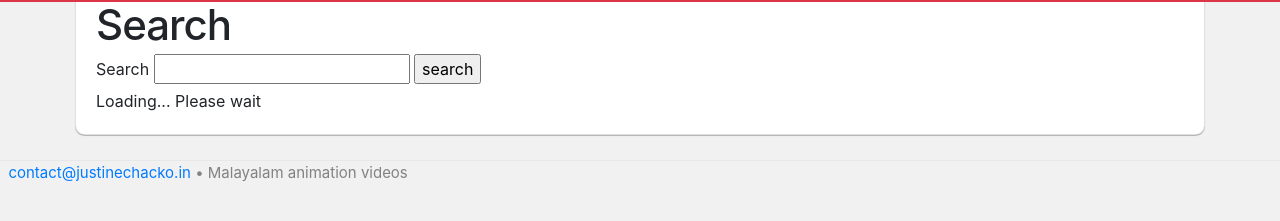
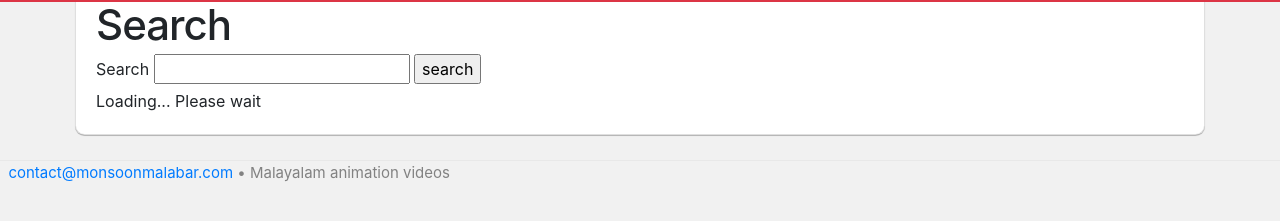
Before and after one commit to justinechacko/anime, a Jekyll site: the page built from search.md, in a window 1280 px wide. Shown: the part 90-311 px from the top of the page. Built offline with Jekyll 4.4.1, drawn with Linux system fonts in a browser that asks for light colours; nearby versions of some CDN libraries; comment, search, counter and statistics services are not loaded.

Commit message:
Update _config.yml

```diff
--- a/_config.yml
+++ b/_config.yml
@@ -7,11 +7,11 @@
 
 # Site settings
 title: Malayalam Animations
-email: contact@justinechacko.in
+email: contact@monsoonmalabar.com
 description: > # this means to ignore newlines until "baseurl:"
   Malayalam animation videos
 baseurl: "" # the subpath of your site, e.g. /blog
-url: "http://anime.justinechacko.in" # the base hostname & protocol for your site
+url: "http://anime.monsoonmalabar.com" # the base hostname & protocol for your site
 twitter_username:
 github_username:
 
```
